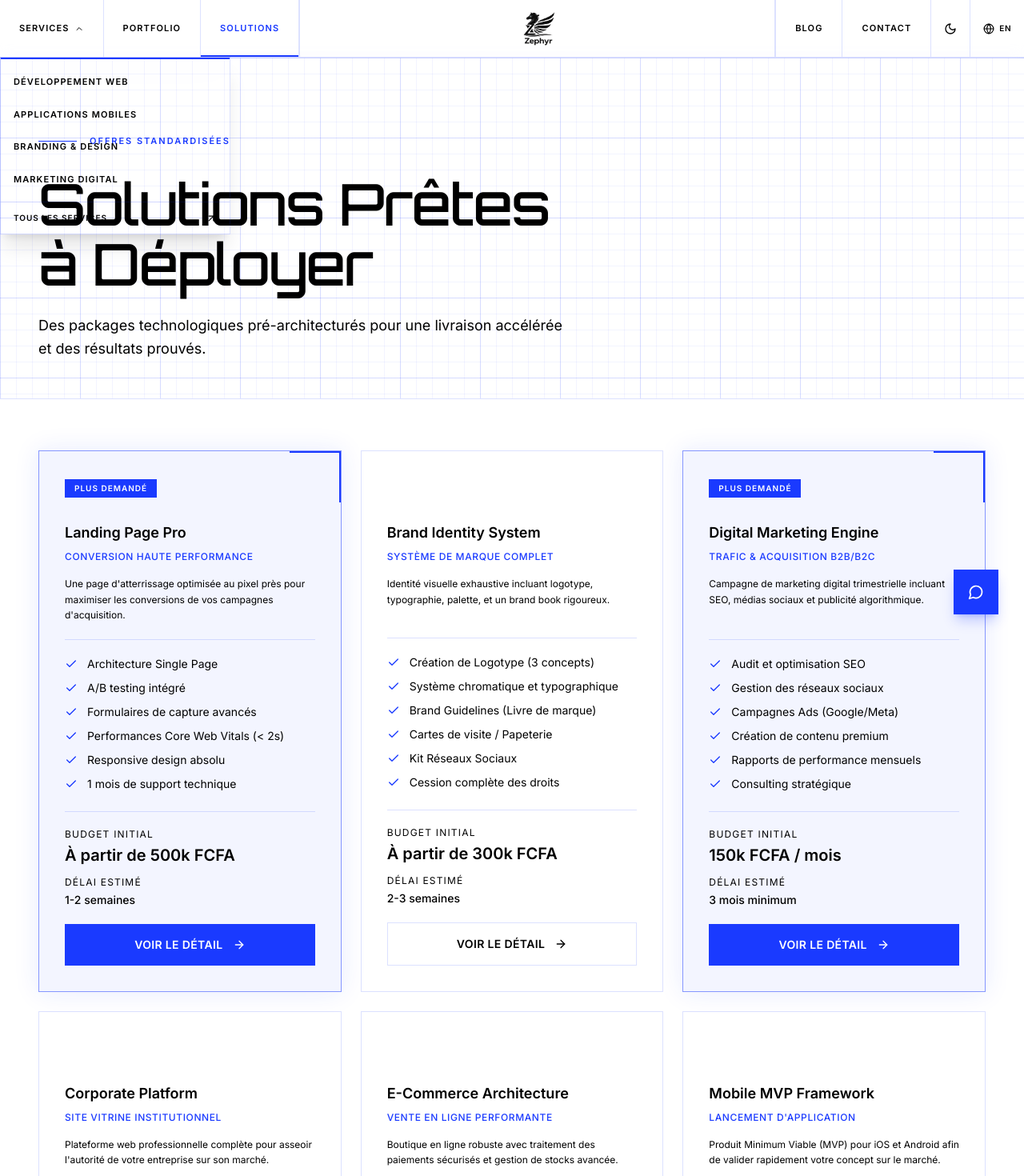
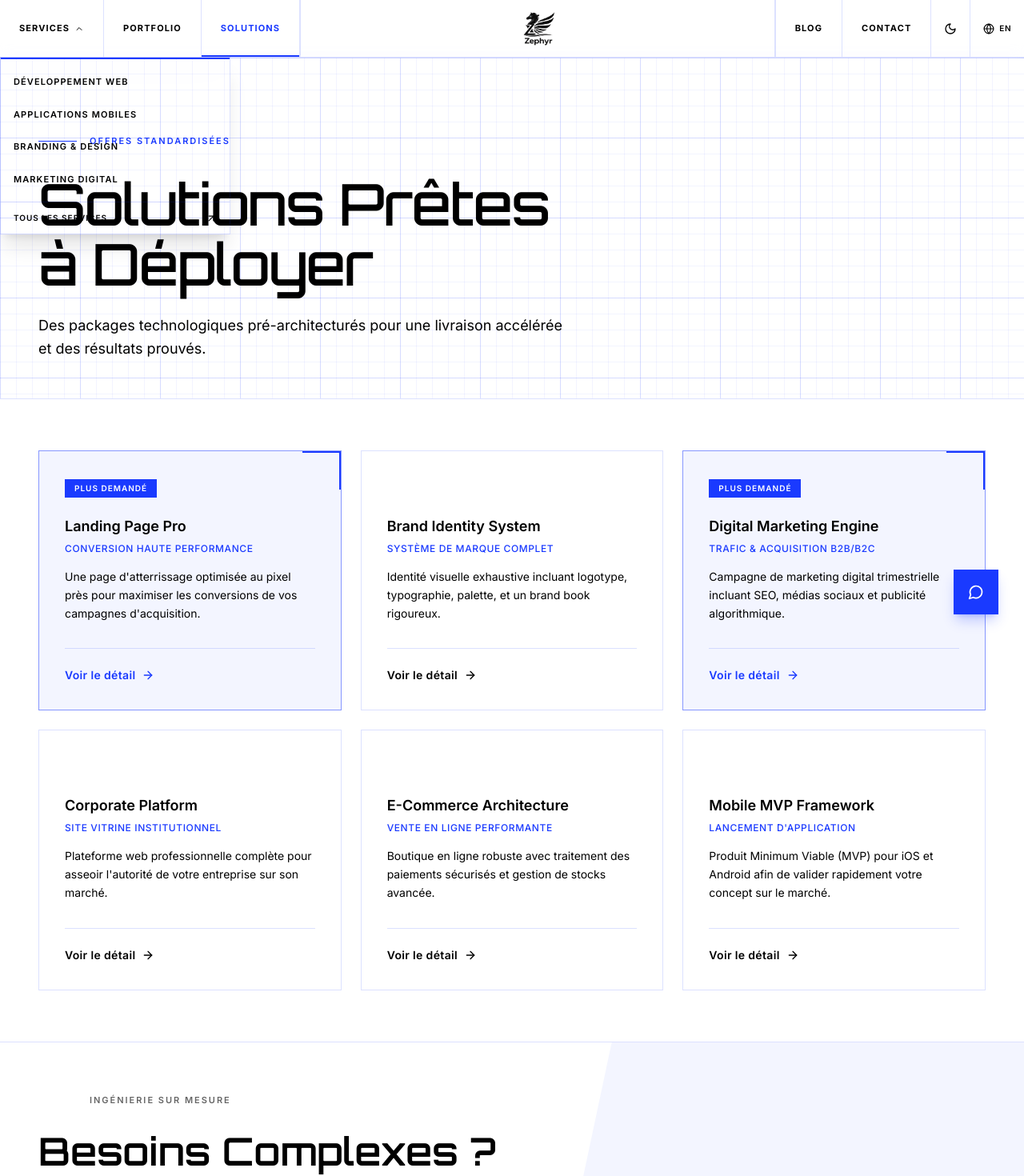
Before and after one commit to Gafclerck/Zephyr, a React (Vite) app: page /solutions in a window 1280 px wide. Shown: the top 1470 px of the page at 80% size. Built offline with nearby package versions, Linux system fonts and the light colour scheme.

Commit message:
V2 stable

```diff
--- a/src/app/components/Header.tsx
+++ b/src/app/components/Header.tsx
@@ -5,7 +5,19 @@ import {
   useScroll,
   useMotionValueEvent,
 } from "motion/react";
-import { Sun, Moon, Menu, X, ArrowUpRight, Globe, ChevronDown, Code, Smartphone, Palette, TrendingUp } from "lucide-react";
+import {
+  Sun,
+  Moon,
+  Menu,
+  X,
+  ArrowUpRight,
+  Globe,
+  ChevronDown,
+  Code,
+  Smartphone,
+  Palette,
+  TrendingUp,
+} from "lucide-react";
 import { useTheme } from "../contexts/ThemeContext";
 import { useLanguage } from "../contexts/LanguageContext";
 import { useState, useEffect, useRef } from "react";
@@ -18,25 +30,25 @@ const SERVICES_ITEMS = [
     icon: Code,
     slug: "developpement-web",
     labelKey: "nav.sub_web",
-    descKey:  "nav.sub_web_desc",
+    descKey: "nav.sub_web_desc",
   },
   {
     icon: Smartphone,
     slug: "applications-mobiles",
     labelKey: "nav.sub_mobile",
-    descKey:  "nav.sub_mobile_desc",
+    descKey: "nav.sub_mobile_desc",
   },
   {
     icon: Palette,
     slug: "branding-design",
     labelKey: "nav.sub_branding",
-    descKey:  "nav.sub_branding_desc",
+    descKey: "nav.sub_branding_desc",
   },
   {
     icon: TrendingUp,
     slug: "marketing-digital",
     labelKey: "nav.sub_marketing",
-    descKey:  "nav.sub_marketing_desc",
+    descKey: "nav.sub_marketing_desc",
   },
 ];
 
@@ -46,18 +58,18 @@ const NAV_LEFT_PLAIN = [
 ];
 
 const NAV_RIGHT = [
-  { path: "/blog",    labelKey: "nav.blog"    },
+  { path: "/blog", labelKey: "nav.blog" },
   { path: "/contact", labelKey: "nav.contact" },
 ];
 
 export function Header() {
-  const location  = useLocation();
+  const location = useLocation();
   const { theme, toggleTheme } = useTheme();
   const { language, setLanguage, t } = useLanguage();
-  const [hidden,  setHidden]  = useState(false);
-  const [atTop,   setAtTop]   = useState(true);
-  const [open,    setOpen]    = useState(false);          // mobile menu
-  const [subOpen, setSubOpen] = useState(false);          // desktop submenu
+  const [hidden, setHidden] = useState(false);
+  const [atTop, setAtTop] = useState(true);
+  const [open, setOpen] = useState(false); // mobile menu
+  const [subOpen, setSubOpen] = useState(false); // desktop submenu
   const [mobileSubOpen, setMobileSubOpen] = useState(false); // mobile accordion
   const subRef = useRef<HTMLDivElement>(null);
   const { scrollY } = useScroll();
@@ -87,7 +99,9 @@ export function Header() {
 
   useEffect(() => {
     document.body.style.overflow = open ? "hidden" : "";
-    return () => { document.body.style.overflow = ""; };
+    return () => {
+      document.body.style.overflow = "";
+    };
   }, [open]);
 
   // Close desktop submenu on outside click
@@ -103,7 +117,9 @@ export function Header() {
   }, [subOpen]);
 
   const toggleLanguage = () => setLanguage(language === "fr" ? "en" : "fr");
-  const isServicesActive = location.pathname === "/services" || location.pathname.startsWith("/services/");
+  const isServicesActive =
+    location.pathname === "/services" ||
+    location.pathname.startsWith("/services/");
 
   return (
     <>
@@ -113,16 +129,14 @@ export function Header() {
         transition={{ duration: 0.3, ease: [0.4, 0, 0.2, 1] }}
         className={`fixed top-0 left-0 right-0 z-50 transition-[background-color,border-color,backdrop-filter] duration-300 ${
           atTop
-            ? "bg-background/80 backdrop-blur-sm border-b border-border/20"
-            : "bg-background/95 backdrop-blur-lg border-b border-border/40"
+            ? "bg-background/80 backdrop-blur-sm border-b border-border/40"
+            : "bg-background/95 backdrop-blur-lg border-b border-border/90"
         }`}
       >
         {/* ── Desktop ── */}
         <div className="hidden lg:flex items-stretch h-[72px] w-full border-b">
-
           {/* Left nav: Services (with submenu) | Portfolio | Solutions */}
           <div className="flex items-stretch">
-
             {/* Services — submenu trigger */}
             <div ref={subRef} className="relative flex items-stretch">
               <button
@@ -131,8 +145,8 @@ export function Header() {
                 onClick={() => setSubOpen((v) => !v)}
                 className={`
                   relative flex items-center gap-1.5 px-6
-                  text-[11px] uppercase tracking-widest font-semibold
-                  border-r border-border/40
+                  text-[11px] uppercase tracking-widest font-bold
+                  border-r border-border/90
                   hover:bg-muted/20 transition-colors duration-200
                   ${isServicesActive ? "text-[#1A3AFF]" : "text-muted-foreground hover:text-foreground"}
                 `}
@@ -171,13 +185,18 @@ export function Header() {
                     <div className="py-2">
                       {SERVICES_ITEMS.map((item, i) => {
                         const Icon = item.icon;
-                        const isItemActive = location.pathname === `/services/${item.slug}`;
+                        const isItemActive =
+                          location.pathname === `/services/${item.slug}`;
                         return (
                           <motion.div
                             key={item.slug}
                             initial={{ opacity: 0, x: -8 }}
                             animate={{ opacity: 1, x: 0 }}
-                            transition={{ delay: i * 0.04, duration: 0.2, ease: [0.16, 1, 0.3, 1] }}
+                            transition={{
+                              delay: i * 0.04,
+                              duration: 0.2,
+                              ease: [0.16, 1, 0.3, 1],
+                            }}
                           >
                             <Link
                               to={`/services/${item.slug}`}
@@ -187,7 +206,9 @@ export function Header() {
                                 ${isItemActive ? "bg-[#1A3AFF]/5" : ""}
                               `}
                             >
-                              <p className={`text-[11px] font-semibold uppercase tracking-widest ${isItemActive ? "text-[#1A3AFF]" : "text-foreground group-hover:text-[#1A3AFF]"} transition-colors duration-150`}>
+                              <p
+                                className={`text-[11px] font-semibold uppercase tracking-widest ${isItemActive ? "text-[#1A3AFF]" : "text-foreground group-hover:text-[#1A3AFF]"} transition-colors duration-150`}
+                              >
                                 {t(item.labelKey)}
                               </p>
                             </Link>
@@ -202,7 +223,9 @@ export function Header() {
                         to="/services"
                         className="flex items-center justify-between text-[10px] uppercase tracking-widest text-muted-foreground hover:text-[#1A3AFF] transition-colors duration-150 group"
                       >
-                        <span className="font-semibold">{t("nav.all_services")}</span>
+                        <span className="font-semibold">
+                          {t("nav.all_services")}
+                        </span>
                         <ArrowUpRight className="w-3.5 h-3.5 group-hover:translate-x-0.5 group-hover:-translate-y-0.5 transition-transform" />
                       </Link>
                     </div>
@@ -227,10 +250,18 @@ export function Header() {
           <Link
             to="/"
             aria-label="Zephyr — Accueil"
-            className="flex-1 flex items-center justify-center border-x border-border/40 hover:bg-muted/20 transition-colors duration-200"
+            className="flex-1 flex items-center justify-center border-x border-border/65 hover:bg-muted/20 transition-colors duration-200"
           >
-            <img src={LogoBlanc} alt="Zephyr" className="h-15 hidden dark:block object-contain" />
-            <img src={LogoNoir}  alt="Zephyr" className="h-15 block dark:hidden object-contain" />
+            <img
+              src={LogoBlanc}
+              alt="Zephyr"
+              className="h-15 hidden dark:block object-contain"
+            />
+            <img
+              src={LogoNoir}
+              alt="Zephyr"
+              className="h-15 block dark:hidden object-contain"
+            />
           </Link>
 
           {/* Right nav: Blog | Contact */}
@@ -250,17 +281,23 @@ export function Header() {
           <button
             onClick={toggleTheme}
             aria-label="Changer le thème"
-            className="px-4 border-l border-border/40 flex items-center justify-center text-muted-foreground hover:text-foreground hover:bg-muted/20 transition-colors duration-200"
+            className="px-4 border-l border-border/65 flex items-center justify-center text-muted-foreground hover:text-foreground hover:bg-muted/20 transition-colors duration-200"
           >
-            {theme === "dark" ? <Sun className="w-4 h-4" /> : <Moon className="w-4 h-4" />}
+            {theme === "dark" ? (
+              <Sun className="w-4 h-4" />
+            ) : (
+              <Moon className="w-4 h-4" />
+            )}
           </button>
 
           {/* Language toggle */}
           <button
             onClick={toggleLanguage}
             aria-label="Changer de langue"
-            title={language === "fr" ? "Switch to English" : "Passer en Français"}
-            className="px-4 border-l border-border/40 flex items-center justify-center gap-1.5 text-muted-foreground hover:text-foreground hover:bg-muted/20 transition-colors duration-200"
+            title={
+              language === "fr" ? "Switch to English" : "Passer en Français"
+            }
+            className="px-4 border-l border-border/65 flex items-center justify-center gap-1.5 text-muted-foreground hover:text-foreground hover:bg-muted/20 transition-colors duration-200"
           >
             <Globe className="w-3.5 h-3.5" />
             <span className="text-[10px] font-semibold tracking-wider uppercase">
@@ -275,8 +312,16 @@ export function Header() {
             to="/"
             className="flex items-center px-5 border-r border-border/40 hover:bg-muted/20 transition-colors"
           >
-            <img src={LogoBlanc} alt="Zephyr" className="h-6 hidden dark:block object-contain" />
-            <img src={LogoNoir}  alt="Zephyr" className="h-6 block dark:hidden object-contain" />
+            <img
+              src={LogoBlanc}
+              alt="Zephyr"
+              className="h-6 hidden dark:block object-contain"
+            />
+            <img
+              src={LogoNoir}
+              alt="Zephyr"
+              className="h-6 block dark:hidden object-contain"
+            />
           </Link>
 
           <div className="flex-1" />
@@ -299,7 +344,11 @@ export function Header() {
             aria-label="Changer le thème"
             className="px-4 border-r border-border/40 flex items-center justify-center text-muted-foreground hover:text-foreground hover:bg-muted/20 transition-colors"
           >
-            {theme === "dark" ? <Sun className="w-4 h-4" /> : <Moon className="w-4 h-4" />}
+            {theme === "dark" ? (
+              <Sun className="w-4 h-4" />
+            ) : (
+              <Moon className="w-4 h-4" />
+            )}
           </button>
 
           {/* Hamburger */}
@@ -310,11 +359,23 @@ export function Header() {
           >
             <AnimatePresence mode="wait" initial={false}>
               {open ? (
-                <motion.span key="close" initial={{ rotate: -90, opacity: 0 }} animate={{ rotate: 0, opacity: 1 }} exit={{ rotate: 90, opacity: 0 }} transition={{ duration: 0.18 }}>
+                <motion.span
+                  key="close"
+                  initial={{ rotate: -90, opacity: 0 }}
+                  animate={{ rotate: 0, opacity: 1 }}
+                  exit={{ rotate: 90, opacity: 0 }}
+                  transition={{ duration: 0.18 }}
+                >
                   <X className="w-5 h-5" />
                 </motion.span>
               ) : (
-                <motion.span key="menu" initial={{ rotate: 90, opacity: 0 }} animate={{ rotate: 0, opacity: 1 }} exit={{ rotate: -90, opacity: 0 }} transition={{ duration: 0.18 }}>
+                <motion.span
+                  key="menu"
+                  initial={{ rotate: 90, opacity: 0 }}
+                  animate={{ rotate: 0, opacity: 1 }}
+                  exit={{ rotate: -90, opacity: 0 }}
+                  transition={{ duration: 0.18 }}
+                >
                   <Menu className="w-5 h-5" />
                 </motion.span>
               )}
@@ -334,12 +395,15 @@ export function Header() {
             className="fixed top-[60px] left-0 right-0 h-[calc(100dvh-60px)] bg-background z-[60] flex flex-col overflow-y-auto pb-20"
           >
             <nav className="flex flex-col px-6 pt-8 pb-12 gap-0">
-
               {/* Services — accordion */}
               <motion.div
                 initial={{ opacity: 0, x: -16 }}
                 animate={{ opacity: 1, x: 0 }}
-                transition={{ delay: 0, duration: 0.3, ease: [0.16, 1, 0.3, 1] }}
+                transition={{
+                  delay: 0,
+                  duration: 0.3,
+                  ease: [0.16, 1, 0.3, 1],
+                }}
               >
                 <button
                   onClick={() => setMobileSubOpen((v) => !v)}
@@ -390,7 +454,8 @@ export function Header() {
                           to="/services"
                           className="flex items-center gap-2 py-3 text-xs font-semibold uppercase tracking-widest text-muted-foreground hover:text-[#1A3AFF] transition-colors"
                         >
-                          {t("nav.all_services")} <ArrowUpRight className="w-3.5 h-3.5" />
+                          {t("nav.all_services")}{" "}
+                          <ArrowUpRight className="w-3.5 h-3.5" />
                         </Link>
                       </div>
                     </motion.div>
@@ -400,13 +465,19 @@ export function Header() {
 
               {/* Plain nav items */}
               {[...NAV_LEFT_PLAIN, ...NAV_RIGHT].map((item, i) => {
-                const isActive = location.pathname === item.path || location.pathname.startsWith(item.path + "/");
+                const isActive =
+                  location.pathname === item.path ||
+                  location.pathname.startsWith(item.path + "/");
                 return (
                   <motion.div
                     key={item.path}
                     initial={{ opacity: 0, x: -16 }}
                     animate={{ opacity: 1, x: 0 }}
-                    transition={{ delay: (i + 1) * 0.06, duration: 0.3, ease: [0.16, 1, 0.3, 1] }}
+                    transition={{
+                      delay: (i + 1) * 0.06,
+                      duration: 0.3,
+                      ease: [0.16, 1, 0.3, 1],
+                    }}
                   >
                     <Link
                       to={item.path}
@@ -423,7 +494,9 @@ export function Header() {
             </nav>
 
             <div className="mt-auto px-6 pb-10 border-t border-border/30 pt-8">
-              <p className="text-muted-foreground text-sm mb-1">contact@zephyr.sn</p>
+              <p className="text-muted-foreground text-sm mb-1">
+                contact@zephyr.sn
+              </p>
               <p className="text-muted-foreground text-sm">Dakar, Sénégal</p>
             </div>
           </motion.div>
@@ -443,13 +516,16 @@ interface NavCellProps {
 
 function NavCell({ path, label, currentPath, borderSide }: NavCellProps) {
   const isActive = currentPath === path || currentPath.startsWith(path + "/");
-  const borderClass = borderSide === "right" ? "border-r border-border/40" : "border-l border-border/40";
+  const borderClass =
+    borderSide === "right"
+      ? "border-r border-border/65"
+      : "border-l border-border/65";
 
   return (
     <Link
       to={path}
       className={`
-        relative flex items-center px-6 text-[11px] uppercase tracking-widest font-semibold
+        relative flex items-center px-6 text-[11px] uppercase tracking-widest font-bold
         hover:bg-muted/20 transition-colors duration-200 ${borderClass}
         ${isActive ? "text-[#1A3AFF]" : "text-muted-foreground hover:text-foreground"}
       `}
--- a/src/app/pages/Solutions.tsx
+++ b/src/app/pages/Solutions.tsx
@@ -1,16 +1,16 @@
 import { useRef } from "react";
 import { Link } from "react-router";
-import { Check, ArrowRight, Zap, Target, Box } from "lucide-react";
+import { ArrowRight, Zap, Target, Box } from "lucide-react";
 import { motion, useInView } from "motion/react";
 import { useLanguage } from "../contexts/LanguageContext";
 
 const SOLUTIONS_BASE = [
-  { slug:"landing-page-pro",        tKey:"s1", popular:true,  pricing:"À partir de 500k FCFA", timeline:"1-2 semaines", featureCount:6 },
-  { slug:"brand-identity-system",   tKey:"s2", popular:false, pricing:"À partir de 300k FCFA", timeline:"2-3 semaines", featureCount:6 },
-  { slug:"digital-marketing-engine",tKey:"s3", popular:true,  pricing:"150k FCFA / mois",      timeline:"3 mois minimum",featureCount:6 },
-  { slug:"corporate-platform",      tKey:"s4", popular:false, pricing:"À partir de 1.5M FCFA", timeline:"3-4 semaines", featureCount:6 },
-  { slug:"ecommerce-architecture",  tKey:"s5", popular:false, pricing:"À partir de 2.5M FCFA", timeline:"4-6 semaines", featureCount:6 },
-  { slug:"mobile-mvp-framework",    tKey:"s6", popular:false, pricing:"À partir de 3M FCFA",   timeline:"6-8 semaines", featureCount:6 },
+  { slug:"landing-page-pro",         tKey:"s1", popular:true  },
+  { slug:"brand-identity-system",    tKey:"s2", popular:false },
+  { slug:"digital-marketing-engine", tKey:"s3", popular:true  },
+  { slug:"corporate-platform",       tKey:"s4", popular:false },
+  { slug:"ecommerce-architecture",   tKey:"s5", popular:false },
+  { slug:"mobile-mvp-framework",     tKey:"s6", popular:false },
 ];
 
 const BENEFITS = [
@@ -24,10 +24,9 @@ export function Solutions() {
 
   const solutions = SOLUTIONS_BASE.map(s => ({
     ...s,
-    name:     t(`solutions.${s.tKey}_name`),
-    tagline:  t(`solutions.${s.tKey}_tagline`),
+    name:        t(`solutions.${s.tKey}_name`),
+    tagline:     t(`solutions.${s.tKey}_tagline`),
     description: t(`solutions.${s.tKey}_desc`),
-    features: Array.from({ length: s.featureCount }, (_, i) => t(`solutions.${s.tKey}_f${i+1}`)),
   }));
 
   return (
@@ -101,7 +100,7 @@ export function Solutions() {
 }
 
 interface SolutionCardProps {
-  solution: { slug:string; name:string; tagline:string; description:string; features:string[]; pricing:string; timeline:string; popular:boolean };
+  solution: { slug:string; name:string; tagline:string; description:string; popular:boolean };
   index: number;
 }
 
@@ -115,43 +114,42 @@ function SolutionCard({ solution, index }: SolutionCardProps) {
       ref={ref}
       initial={{ opacity:0, y:20 }}
       animate={isInView?{opacity:1,y:0}:{}}
-      transition={{ duration:0.5, delay:index*0.1, ease:[0.16,1,0.3,1] }}
-      className={`relative p-6 md:p-8 flex flex-col border transition-all duration-300 group ${solution.popular?"bg-[#1A3AFF]/5 border-[#1A3AFF]/50 shadow-[0_0_30px_rgba(26,58,255,0.1)]":"bg-background border-border/40 hover:border-border"}`}
+      transition={{ duration:0.5, delay:index*0.08, ease:[0.16,1,0.3,1] }}
+      className={`relative flex flex-col p-6 md:p-8 border transition-all duration-300 group ${
+        solution.popular
+          ? "bg-[#1A3AFF]/5 border-[#1A3AFF]/50"
+          : "bg-background border-border/40 hover:border-border"
+      }`}
     >
-      <div className={`absolute top-0 right-0 w-16 h-16 border-t-2 border-r-2 transition-colors ${solution.popular?"border-[#1A3AFF]":"border-transparent group-hover:border-foreground/20"}`} />
-      <div className="h-8 mb-6">
+      {/* Corner accent */}
+      <div className={`absolute top-0 right-0 w-12 h-12 border-t-2 border-r-2 transition-colors ${
+        solution.popular ? "border-[#1A3AFF]" : "border-transparent group-hover:border-foreground/20"
+      }`} />
+
+      {/* Popular badge */}
+      <div className="h-7 mb-5">
         {solution.popular && (
           <div className="inline-flex items-center px-3 py-1 bg-[#1A3AFF] text-white text-[10px] font-semibold tracking-widest uppercase">
             {t("solutions.popular")}
           </div>
         )}
       </div>
-      <h3 className="text-lg font-semibold text-foreground mb-2">{solution.name}</h3>
-      <p className="text-[#1A3AFF] text-xs font-medium mb-4 uppercase tracking-wider">{solution.tagline}</p>
-      <p className="text-muted-foreground text-xs leading-relaxed mb-5 grow">{solution.description}</p>
-      <div className="space-y-2.5 mb-6 border-t border-border/40 pt-5">
-        {solution.features.map((feature, i) => (
-          <div key={i} className="flex items-start gap-3">
-            <Check className="w-4 h-4 text-[#1A3AFF] shrink-0 mt-0.5" />
-            <span className="text-foreground/80 text-sm">{feature}</span>
-          </div>
-        ))}
-      </div>
-      <div className="border-t border-border/40 pt-5 mt-auto">
-        <div className="flex flex-col gap-3 mb-5">
-          <div>
-            <p className="text-muted-foreground text-xs uppercase tracking-widest mb-1">{t("solutions.budget")}</p>
-            <p className="text-foreground text-xl font-semibold">{solution.pricing}</p>
-          </div>
-          <div>
-            <p className="text-muted-foreground text-xs uppercase tracking-widest mb-1">{t("solutions.timeline")}</p>
-            <p className="text-foreground text-sm font-medium">{solution.timeline}</p>
-          </div>
-        </div>
-        <Link to={`/solutions/${solution.slug}`}>
-          <button className={`w-full py-4 text-sm font-semibold tracking-wide uppercase transition-colors flex items-center justify-center gap-3 ${solution.popular?"bg-[#1A3AFF] text-white hover:bg-[#0D2FE0]":"bg-transparent border border-border text-foreground hover:bg-foreground hover:text-background"}`}>
-            {t("solutions.view_detail")} <ArrowRight className="w-4 h-4" />
-          </button>
+
+      {/* Core info */}
+      <h3 className="text-lg font-semibold text-foreground mb-1.5">{solution.name}</h3>
+      <p className="text-[#1A3AFF] text-xs font-medium uppercase tracking-wider mb-4">{solution.tagline}</p>
+      <p className="text-muted-foreground text-sm leading-relaxed grow">{solution.description}</p>
+
+      {/* CTA */}
+      <div className="mt-8 pt-5 border-t border-border/40">
+        <Link
+          to={`/solutions/${solution.slug}`}
+          className={`inline-flex items-center gap-2 text-sm font-semibold tracking-wide group/link ${
+            solution.popular ? "text-[#1A3AFF]" : "text-foreground"
+          }`}
+        >
+          {t("solutions.view_detail")}
+          <ArrowRight className="w-4 h-4 group-hover/link:translate-x-1 transition-transform duration-200" />
         </Link>
       </div>
     </motion.div>
```
